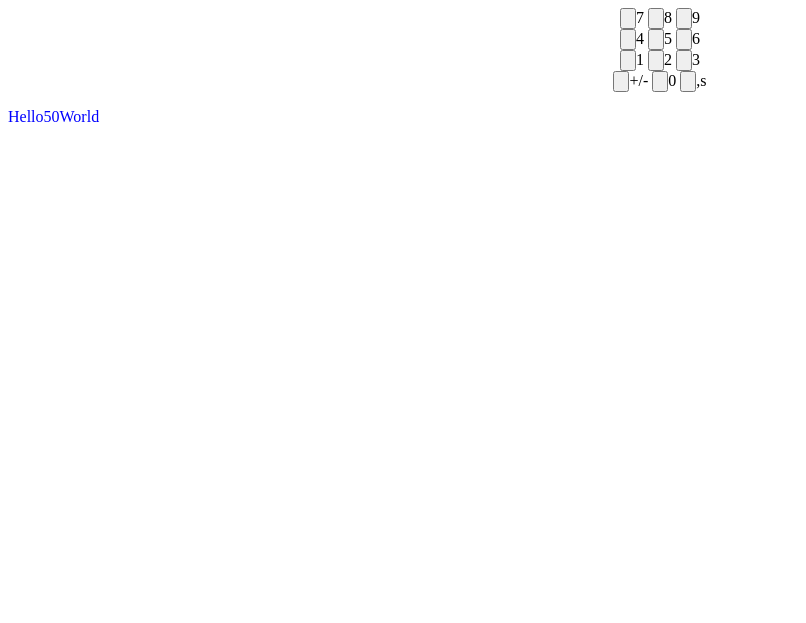
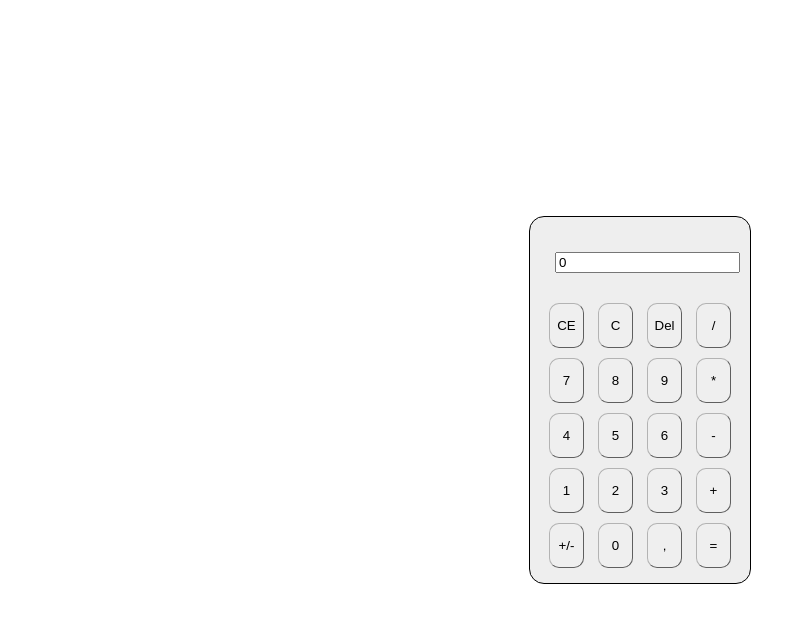
Before and after one commit to Dakk17/Kalkulacka, a PHP site: page / in a window 1280 px wide. Shown: the top 623 px of the page, without its empty margins (0-806 px from the left). Run offline with PHP 8.4, Linux system fonts and the light colour scheme.

Commit message:
Add files via upload

```diff
--- a/index.css
+++ b/index.css
@@ -1,5 +1,48 @@
-.button {
+.calculator-div {
+    display: flex;
+    justify-content: center;
+    align-items: center;
+}
+
+.buttons-div{
+    display: grid;
+    position: relative;
+    background-color: rgb(238, 238, 238);
     list-style: none;
+    margin: 0;
+    position: absolute;
+    top: 50%;
+    left: 50%;
+    -ms-transform: translate(-50%, -50%);
+    transform: translate(-50%, -50%);
+    padding: 10px;
+    width: 200px;
+    border: 1.5px solid black;
+    border-radius: 15px;
+    box-sizing: 150px;
+
+}
+
+.buttons-line input{
+
+    margin:5px;
+    min-width: 35px;
+    height:45px;
+    max-width: 50px;
+    border-radius: 10px;
+    border-color: rgb(179, 179, 179);
+    border-width: 1.25px;
     text-align: center;
-    text-overflow: 50%;
 }
+
+.buttons-line{
+    text-align: center;
+    margin: 0 auto;
+}
+
+.result{
+    padding-bottom: 25px;
+    padding-top: 25px;
+    text-align: right;
+    display: block;
+}
--- a/index.html
+++ b/index.html
@@ -2,33 +2,52 @@
 <head>
     <meta charset="UTF-8">
     <meta name="viewport" content="width=device-width, initial-scale=1.0">
-    <title>Document</title>
+    <title>Calculator</title>
     <link rel="stylesheet" href="index.css">
 </head>
 <body>
     <form action="index.php" method="post">
-        <ul>
-            <li class="button">
-                <input type="button">7</input>
-                <input type="button">8</input>
-                <input type="button">9</input>
-            </li>
-            <li class="button">
-                <input type="button">4</input>
-                <input type="button">5</input>
-                <input type="button">6</input>
-            </li>
-            <li class="button">
-                <input type="button">1</input>
-                <input type="button">2</input>
-                <input type="button">3</input>
-            </li>
-            <li class="button">
-                <input type="button">+/-</input>
-                <input type="button">0</input>
-                <input type="button">,</input>s
-            </li>
-        </ul>
+        <div class="calculator-div">
+            <ul class="buttons-div">
+                <li class="result">
+                    <label for="equals"><input id="equals" name="equals" type="text" value="0" readonly></label>
+                </li>
+                <li class="buttons-line">
+                    <label for="CE"><input id="CE" type="submit" name="CE" value="CE"></label>
+                    <label for="C"><input id="C" type="submit" name="C" value="C"></label>
+                    <label for="Del"><input id="Del" type="submit" name="Del" value="Del"></label>
+                    <label for="/"><input id="/" type="submit" name="operator" value="/"></label>
+                </li>
+                <li class="buttons-line">
+                    <label for="7"><input id="7" type="submit" name="value" value="7"></label>
+                    <label for="8"><input id="8" type="submit" name="value" value="8"></label>
+                    <label for="9"><input id="9" type="submit" name="value" value="9"></label>
+                    <label for="*"><input id="*" type="submit" name="operator" value="*"></label>
+                </li>
+                <li class="buttons-line">
+                    <label for="4"><input id="4" type="submit" name="value" value="4"></label>
+                    <label for="5"><input id="5" type="submit" name="value" value="5"></label>
+                    <label for="6"><input id="6" type="submit" name="value" value="6"></label>
+                    <label for="-"><input id="-" type="submit" name="operator" value="-"></label>
+                </li>
+                <li class="buttons-line">
+                    <label for="1"><input id="1" type="submit" name="value" value="1"></label>
+                    <label for="2"><input id="2" type="submit" name="value" value="2"></label>
+                    <label for="3"><input id="3" type="submit" name="value" value="3"></label>
+                    <label for="+"><input id="+" type="submit" name="operator" value="+"></label>
+                </li>
+                <li class="buttons-line">
+                    <label for="neg"><input id="neg" type="submit" name="neg" value="+/-"></label>
+                    <label for="0"><input id="0" type="submit" name="value" value="0"></label>
+                    <label for="decimal"><input id="decimal" type="submit" name="decimal" value=","></label>
+                    <label for="="><input id="=" type="submit" name="equals" value="="></label>
+                </li>
+            </ul>
+
+            <input type="hidden" id="beforeOperator" name="fullExpression" value="">
+            <input type="hidden" id="afterOperator" name="fullExpression" value="">
+
+        </div>
     </form>
 </body>
 </html>
--- a/index.php
+++ b/index.php
@@ -1,8 +1,59 @@
-    <?php
-        include 'index.html';
-        $word = "Hello";
-        $int = 50;
-        $word2 = "World";
-        $final = $word.$int.$word2;
-        echo "<font color='blue'>".$final."</font>";
-    ?>
+<?php
+include 'index.html';
+
+if ($_SERVER["REQUEST_METHOD"] == "POST") {
+    function evaluateExpression($expression) {
+        try {
+            $expression = str_replace(',', '.', $expression);
+            if (preg_match("/^[0-9+\-*/. ]+$/", $expression)) {
+                $expression = str_replace(' ', '', $expression);
+                return eval("return $expression;");
+            } else {
+                return "Error";
+            }
+        } catch (Exception $e) {
+            return "Error";
+        }
+    }
+
+    $beforeOperator = isset($_POST["beforeOperator"]) ? $_POST["beforeOperator"] : "";
+    $afterOperator = isset($_POST["afterOperator"]) ? $_POST["afterOperator"] : "";
+
+    if (isset($_POST["CE"])) {
+        $beforeOperator = "0";
+        $afterOperator = "";
+    } elseif (isset($_POST["C"])) {
+        $beforeOperator = "0";
+        $afterOperator = "";
+    } elseif (isset($_POST["Del"])) {
+        if (!empty($afterOperator)) {
+            $afterOperator = substr($afterOperator, 0, -1);
+        } else {
+            $beforeOperator = substr($beforeOperator, 0, -1);
+        }
+    } elseif (isset($_POST["operator"])) {
+        if (!empty($beforeOperator) && is_numeric(substr($beforeOperator, -1))) {
+            $afterOperator .= $beforeOperator . $_POST["operator"];
+            $beforeOperator = "";
+        }
+    } elseif (isset($_POST["="])) {
+        if (!empty($beforeOperator) && !empty($afterOperator) && is_numeric(substr($beforeOperator, -1))) {
+            $result = evaluateExpression($afterOperator . $beforeOperator);
+            $beforeOperator = $result;
+            $afterOperator = "";
+        }
+    } else {
+        if (empty($afterOperator)) {
+            $beforeOperator .= isset($_POST["value"]) ? $_POST["value"] : "";
+        } else {
+            $afterOperator .= isset($_POST["value"]) ? $_POST["value"] : "";
+        }
+    }
+
+    echo "<script>
+              document.getElementById('equals').value = '$beforeOperator$afterOperator';
+              document.getElementById('beforeOperator').value = '$beforeOperator';
+              document.getElementById('afterOperator').value = '$afterOperator';
+          </script>";
+}
+?>
```
